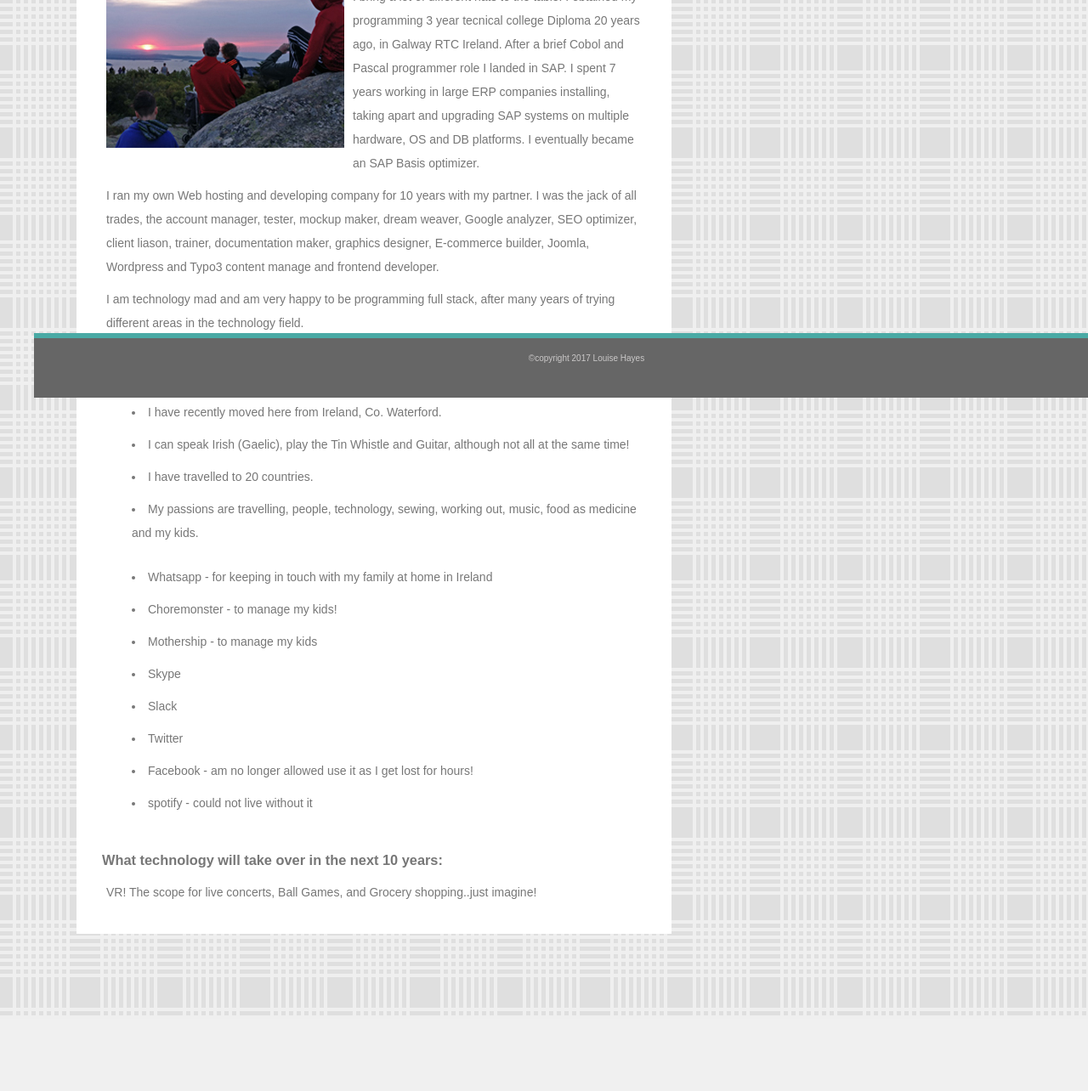
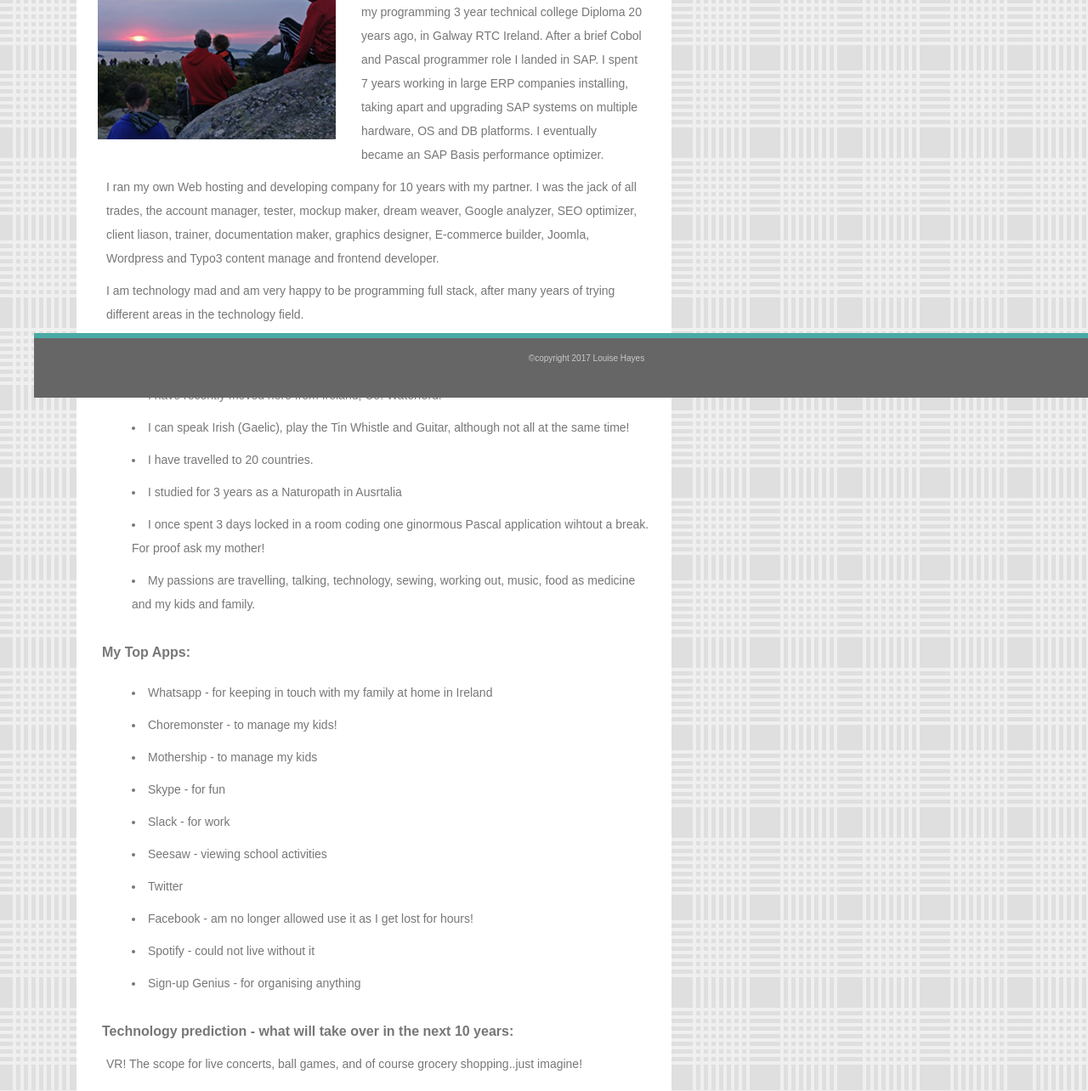
Before and after one commit to louise-hayes/Basic-Portfolio, a plain HTML site: page index.html in a window 1280 px wide. Shown: the part 332-1616 px from the top of the page at 85% size. Before the commit the page ends 1531 px from the top, so only its background shows below. Drawn offline with Linux system fonts and the light colour scheme.

Commit message:
Final Version

```diff
--- a/assets/css/style.css
+++ b/assets/css/style.css
@@ -25,8 +25,9 @@ h3 {
     text-align: left;
     text-decoration: solid;
     text-decoration-style: wavy;
-    padding-top: 20px;
+    padding-top: 10px;
     margin: 5px;
+    font-size: 16px;
 
 }
 
@@ -58,6 +59,7 @@ header {
 h1 {
     font-family: 'Georgia', Times, Times New Roman, serif;
     padding: 15px;
+    padding-left:0px;
 }
 
 h2 {
@@ -65,7 +67,29 @@ h2 {
     font-size: 17px;
     padding: 10px;
     margin: 20px;
+    padding-top:0px;
+    padding-left:0px;
     border-bottom: 1px solid #dddddd;
+}
+
+h3 {
+    text-align: left;
+    text-decoration: solid;
+    text-decoration-style: wavy;
+    padding-top: 10px;
+    margin: 5px;
+
+}
+
+img {
+
+    margin-right: 20px;
+    margin-bottom: 20px;
+}
+
+p {
+
+    margin: 10px;
 }
 
 .heading {
@@ -90,6 +114,7 @@ h2 {
     margin-right: 210px;
 }
 
+/* Last header-menu  */
 .lastone {
     border-right: none;
     padding: 10px;
@@ -98,6 +123,7 @@ h2 {
     font-family: 'Arial', 'Helvetica Neue', Helvetica, sans-serif;
 }
 
+/* 1st and 2nd header-menu */
 .menu {
     border-right: 1px solid #cccccc;
     padding: 10px;
@@ -123,16 +149,7 @@ h1 {
     background-color: #ffffff;
 }
 
-img {
 
-    margin-right: 20px;
-    margin-bottom: 20px;
-}
-
-p {
-
-    margin: 10px;
-}
 
 #sidebar {
     font-size: 18px;
@@ -143,7 +160,7 @@ p {
     margin: 20px;
     margin-right: 160px;
     background-color: #ffffff;
-    padding-bottom: 25px;
+    /* padding-bottom: 25px; */
 }
 
 .icon1 {
@@ -173,6 +190,12 @@ img.imgclass {
     width: 50px;
 }
 
+/*home page image padding*/
+img.image-left {
+    padding-right:10px;
+}
+
+/* text area input type for large message box */
 .large {
     height: 200px;
     width: 550px;
@@ -182,19 +205,35 @@ img.imgclass {
 table {
     width: 100%;
     padding: 20px;
+    padding-left:0px;
 }
 
+tbody {
+    padding:0px;
+}
+
+tr {
+    width:100%;
+    padding:0px;
+}
+/*images in rows and columns in table*/
 .cola {
     /* width: 50%; */
     float: left;
     position: relative;
+    padding-left: 0px;
 }
+
+/*text caption over images */
 
 h2.imgcaptiona {
     position: absolute;
-    top: 215px;
+    /* top: 215px;
     left: 10px;
-    width: 100%;
+    width: 100%; */
+    top: 200px;
+    left: 0px;
+    width: 93%;
     padding: 0px;
     margin: 0px;
     color: #ffffff;
@@ -203,8 +242,8 @@ h2.imgcaptiona {
     border: 0px;
 }
 
-td,
-img {
+/*table row image*/
+img.td {
     width: 280px;
     height: 240px;
     margin: 10px;
--- a/index.html
+++ b/index.html
@@ -26,13 +26,13 @@
     <section id="main">
         <h1>About Me</h1>
         <article>
-            <img align="left" src="assets/images/sunrise.jpg" alt="sunriseimg" class="imgage-left">
+            <img align="left" src="assets/images/sunrise.jpg" alt="sunriseimg" class="image-left">
             <h3>What I'd Like You To Know: </h3>
             <p>
-                I bring a lot of different hats to the table. I obtained my programming 3 year tecnical college Diploma 20 years ago, in
+                I bring a lot of different hats to the table. I obtained my programming 3 year technical college Diploma 20 years ago, in
                 Galway RTC Ireland. After a brief Cobol and Pascal programmer role I landed in SAP. I spent 7 years working
                 in large ERP companies installing, taking apart and upgrading SAP systems on multiple hardware, OS and DB
-                platforms. I eventually became an SAP Basis optimizer.
+                platforms. I eventually became an SAP Basis performance optimizer.
             </p>
             <p>
                 I ran my own Web hosting and developing company for 10 years with my partner. I was the jack of all trades, the account manager,
@@ -54,25 +54,31 @@
                 </li>
                 <li>I have travelled to 20 countries.
                 </li>
-                <li>My passions are travelling, people, technology, sewing, working out, music, food as medicine and my kids.
-
+                <li>I studied for 3 years as a Naturopath in Ausrtalia
+                </li>
+                <li>I once spent 3 days locked in a room coding one ginormous Pascal application wihtout a break. For proof ask my mother!
+                </li>
+                <li>My passions are travelling, talking, technology, sewing, working out, music, food as medicine and my kids and family.
                 </li>
             </ul>
 
+        <h3>My Top Apps:</h3>
         <ul>
             <li>Whatsapp - for keeping in touch with my family at home in Ireland</li>
             <li>Choremonster - to manage my kids!</li>
             <li>Mothership - to manage my kids</li>
-            <li>Skype</li>
-            <li>Slack</li>
+            <li>Skype - for fun</li>
+            <li>Slack - for work</li>
+            <li>Seesaw - viewing school activities</li>
             <li>Twitter</li>
             <li>Facebook - am no longer allowed use it as I get lost for hours!</li>
-            <li>spotify - could not live without it</li>
+            <li>Spotify - could not live without it</li>
+            <li>Sign-up Genius - for organising anything</li>
         </ul>
 
 
-            <h3>What technology will take over in the next 10 years:</h3>
-            <p>VR! The scope for live concerts, Ball Games, and Grocery shopping..just imagine!
+            <h3>Technology prediction - what will take over in the next 10 years:</h3>
+            <p>VR! The scope for live concerts, ball games, and of course grocery shopping..just imagine!
         </p>
     </article>
     </section>
```
